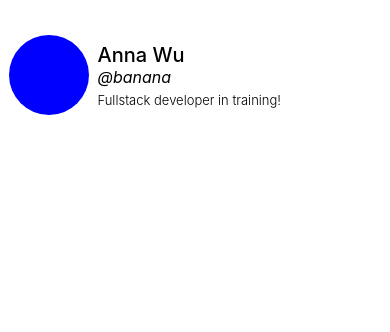
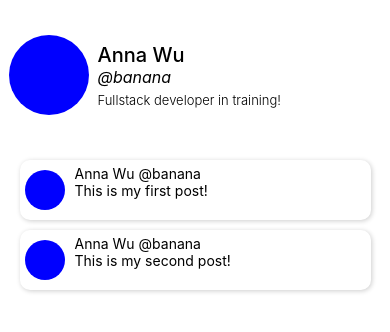
Before and after one commit to annacwu/SocialMediaProfileTutorial, a React Native app: screen / in a window 390 px wide. Shown: the top 332 px of the page. Built offline with nearby package versions, Linux system fonts and the light colour scheme.

Commit message:
Start post UI

```diff
--- a/App.tsx
+++ b/App.tsx
@@ -1,63 +1,21 @@
 import { StyleSheet, Text, View, SafeAreaView } from 'react-native';
 import { USERS } from './src/data/users';
+import Profile from './src/screens/profile/Profile';
 
-export default function App() {
+const App = () => {
   const myUser = USERS[0];
 
   return (
     <SafeAreaView style={styles.container}>
-      <View style={styles.topInfo}>
-        <View style={styles.imageColumn}>
-          <View style={styles.photo}/>
-        </View>
-
-        <View style={styles.userInfoColumn}>
-            <Text style={styles.name}>{myUser.firstName} {myUser.lastName}</Text>
-            <Text style={styles.username}>@{myUser.username}</Text>
-            <Text style={styles.bio}>{myUser.bio}</Text>
-        </View>
-      </View>
+      <Profile />
     </SafeAreaView>
   );
-}
+};
+
+export default App;
 
 const styles = StyleSheet.create({
   container: {
     height: '100%',
   },
-  topInfo: {
-    height: 150,
-    flexDirection: 'row' // this is what makes it go next to each
-  },
-  imageColumn: {
-    height: '100%',
-    width: '25%',
-    justifyContent: 'center', // justify content does y axis (vert)
-    alignItems: 'center' // align does x axis (horizontal)
-  },
-  userInfoColumn: {
-    height: '100%',
-    width: '75%',
-    justifyContent: 'center',
-  },
-  photo: {
-    height: 80,
-    width: 80,
-    backgroundColor: 'blue',
-    borderRadius: 40, // this is what makes it circular (50 goes in the middle of each side)
-  },
-  name: {
-    fontSize: 20,
-    fontWeight: '500'
-  },
-  username: {
-    fontSize: 16,
-    fontWeight: '400',
-    fontStyle: 'italic'
-  },
-  bio: {
-    marginTop: 5,
-    fontSize: 13,
-    fontWeight: '300'
-  }
 });
--- /dev/null
+++ b/src/components/PostCard.tsx
@@ -0,0 +1,60 @@
+import { StyleSheet, View, Text } from "react-native";
+import { Post } from "../model/post";
+import { USERS } from "../data/users";
+
+type Props = {
+    post: Post;
+};
+
+export const PostCard = (props: Props) => {
+    const {post} = props;
+
+    const userInfo = USERS.find(user => user.id === post.user);
+
+    return (
+        <View style={styles.container} >
+            <View style={styles.photoContainer}>
+                <View style={styles.photo} />
+            </View>
+
+            <View style={styles.content}>
+                <Text>{userInfo?.firstName} {userInfo?.lastName} @{userInfo?.username} </Text>
+                <Text>{post.text}</Text>
+            </View>
+        </View>
+    );
+};
+
+const styles = StyleSheet.create({
+    container: {
+        height: 60,
+        width: '90%',
+        marginTop: 10,
+        borderRadius: 10,
+        flexDirection: 'row',
+        shadowOffset: {
+            width: 1,
+            height: 1,
+          },
+          shadowOpacity: 0.2,
+          shadowRadius: 5,
+    },
+    photoContainer: {
+        height: '100%',
+        width: 50,
+        justifyContent: 'center',
+        alignItems: 'center',
+    },
+    photo: {
+        height: 40,
+        width: 40,
+        backgroundColor: 'blue',
+        borderRadius: 20,
+    },
+    content: {
+        flex: 1,
+        borderTopRightRadius: 10,
+        borderBottomRightRadius: 10,
+        padding: 5, // padding does not affect size of container, adds padding around the children of the container (margin affects container)
+    },
+});
--- /dev/null
+++ b/src/data/posts.ts
@@ -0,0 +1,18 @@
+import { Post } from "../model/post";
+
+const MILLISECONDS_IN_HOUR = 3600000;
+
+export const POSTS: Post[] = [
+    {
+        id: 'PostA',
+        user: '1',
+        text: 'This is my first post!',
+        createdDate: Date.now(),
+    },
+    {
+        id: 'PostB',
+        user: '1',
+        text: 'This is my second post!',
+        createdDate: Date.now() - MILLISECONDS_IN_HOUR,
+    },
+]
--- a/src/data/users.ts
+++ b/src/data/users.ts
@@ -2,6 +2,7 @@
 
 export const USERS: User[] = [
     {
+        id: '1',
         firstName: 'Anna',
         lastName: 'Wu',
         username: 'banana',
--- /dev/null
+++ b/src/model/post.ts
@@ -0,0 +1,6 @@
+export type Post = {
+    id: string;
+    user: string; // User.id
+    text: string;
+    createdDate: number;
+}
--- a/src/model/user.ts
+++ b/src/model/user.ts
@@ -1,4 +1,5 @@
 export type User = {
+    id: string;
     firstName: string;
     lastName: string;
     username: string;
--- /dev/null
+++ b/src/screens/profile/Profile.tsx
@@ -0,0 +1,80 @@
+import { StyleSheet, Text, View, SafeAreaView } from 'react-native';
+import { USERS } from '../../data/users';
+import { POSTS } from '../../data/posts';
+import { PostCard } from '../../components/PostCard';
+
+const Profile = () => {
+  const myUser = USERS[0];
+  const postsForUser = POSTS;
+
+  return (
+    <View style={styles.container}>
+        {/* User info header */}
+      <View style={styles.topInfo}>
+        {/* Photo column */}
+        <View style={styles.imageColumn}>
+          <View style={styles.photo}/>
+        </View>
+
+        {/* User Info column */}
+        <View style={styles.userInfoColumn}>
+            <Text style={styles.name}>{myUser.firstName} {myUser.lastName}</Text>
+            <Text style={styles.username}>@{myUser.username}</Text>
+            <Text style={styles.bio}>{myUser.bio}</Text>
+        </View>
+      </View>
+
+      {/* Previous Posts */}
+      <View style={styles.posts}>
+        {postsForUser.map(post => <PostCard post={post} key={post.id} />)}
+      </View>
+    </View>
+  );
+};
+
+export default Profile;
+
+const styles = StyleSheet.create({
+  container: {
+    height: '100%',
+  },
+  topInfo: {
+    height: 150,
+    flexDirection: 'row' // this is what makes it go next to each
+  },
+  imageColumn: {
+    height: '100%',
+    width: '25%',
+    justifyContent: 'center', // justify content does y axis (vert)
+    alignItems: 'center' // align does x axis (horizontal)
+  },
+  userInfoColumn: {
+    height: '100%',
+    width: '75%',
+    justifyContent: 'center',
+  },
+  photo: {
+    height: 80,
+    width: 80,
+    backgroundColor: 'blue',
+    borderRadius: 40, // this is what makes it circular (50 goes in the middle of each side)
+  },
+  name: {
+    fontSize: 20,
+    fontWeight: '500'
+  },
+  username: {
+    fontSize: 16,
+    fontWeight: '400',
+    fontStyle: 'italic'
+  },
+  bio: {
+    marginTop: 5,
+    fontSize: 13,
+    fontWeight: '300'
+  },
+  posts: {
+    height: '100%',
+    alignItems: 'center',
+  },
+});
```
